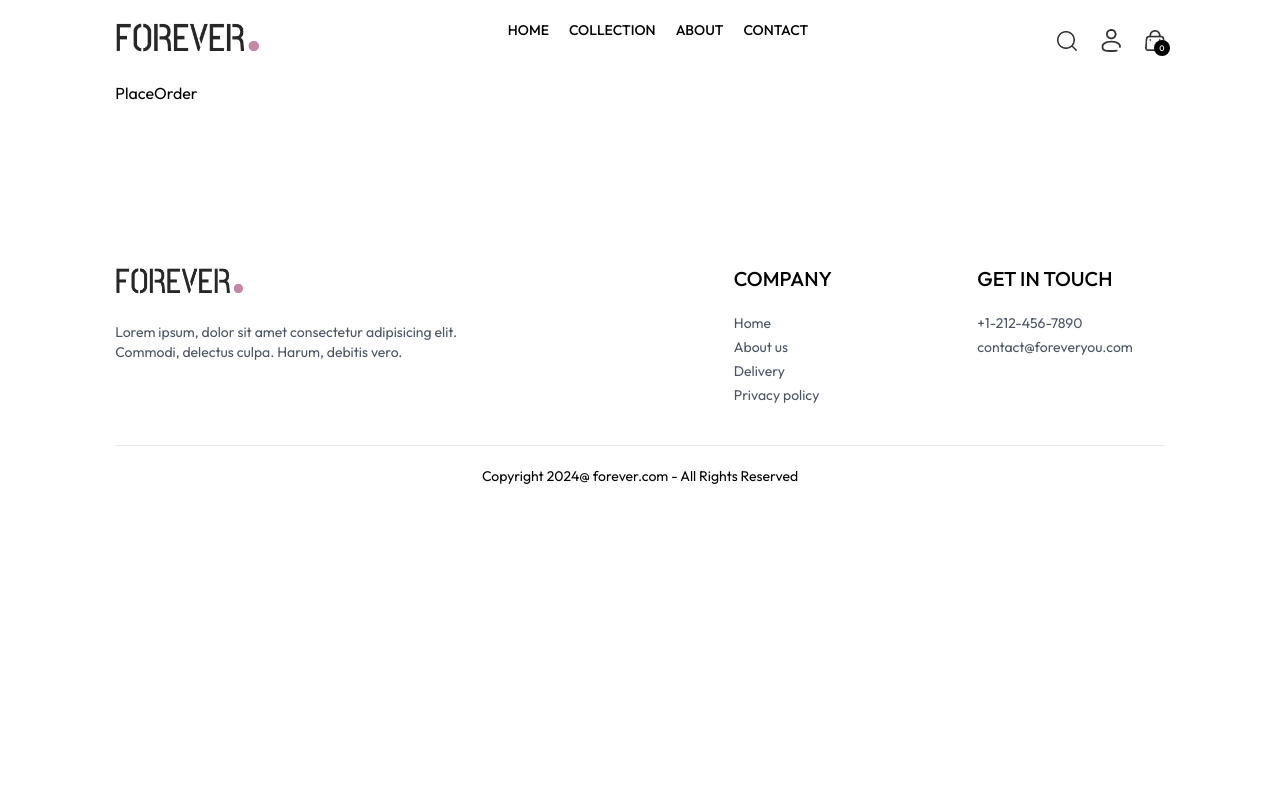
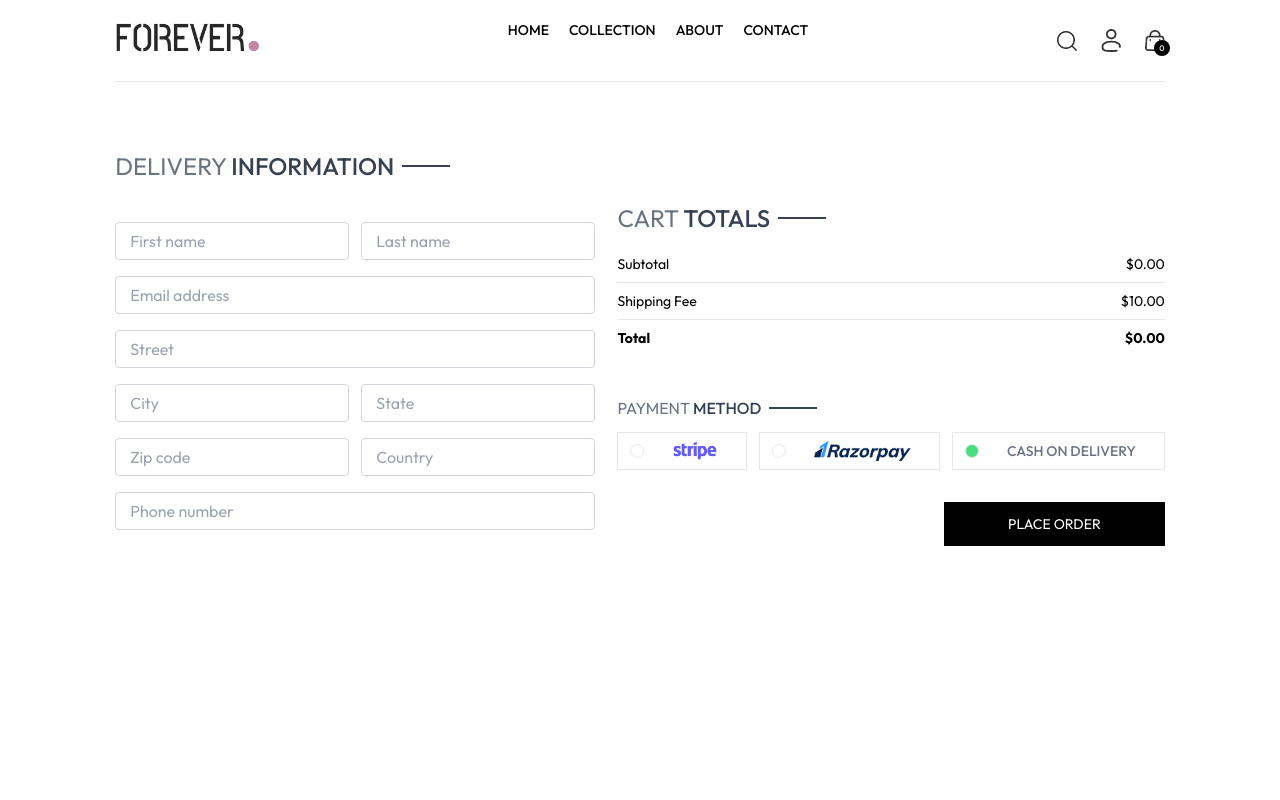
Before and after one commit to 5urafel/ECOMMERCE-APP, a React (Vite) app in the folder frontend/: page /place-order in a window 1280 px wide. Shown: the top 800 px of the page. Built offline with nearby package versions, Linux system fonts and the light colour scheme.

Commit message:
feat(place-order) :add a checkout page with a payment methods

```diff
--- a/frontend/src/pages/PlaceOrder.jsx
+++ b/frontend/src/pages/PlaceOrder.jsx
@@ -1,7 +1,134 @@
-import React from "react";
+import React, { useState, useContext } from "react";
+import Title from "../components/Title";
+import CartTotal from "../components/CartTotal";
+import { assets } from "../assets/frontend_assets/assets";
+import { ShopContext } from "../context/ShopContext";
 
 const PlaceOrder = () => {
-  return <div>PlaceOrder</div>;
+  const [paymentMethod, setPaymentMethod] = useState("cod");
+
+  const { navigate } = useContext(ShopContext);
+
+  return (
+    <div className="flex flex-col sm:flex-row justify-between gap-4 pt-5 sm:pt-14 min-h-[80vh] border-t">
+      {/* Left Section  */}
+      <div className="flex flex-col gap-4 w-full sm:max-w-[480px]">
+        <div className="text-xl sm:text-2xl my-3">
+          <Title text1={"DELIVERY"} text2={"INFORMATION"} />
+        </div>
+        <div className="flex gap-3">
+          <input
+            className="border border-gray-300 rounded py-1.5 px-3.5 w-full"
+            type="text"
+            placeholder="First name"
+          />
+          <input
+            className="border border-gray-300 rounded py-1.5 px-3.5 w-full"
+            type="text"
+            placeholder="Last name"
+          />
+        </div>
+        <input
+          className="border border-gray-300 rounded py-1.5 px-3.5 w-full"
+          type="email"
+          placeholder="Email address"
+        />
+        <input
+          className="border border-gray-300 rounded py-1.5 px-3.5 w-full"
+          type="text"
+          placeholder="Street"
+        />
+        <div className="flex gap-3">
+          <input
+            className="border border-gray-300 rounded py-1.5 px-3.5 w-full"
+            type="text"
+            placeholder="City"
+          />
+          <input
+            className="border border-gray-300 rounded py-1.5 px-3.5 w-full"
+            type="text"
+            placeholder="State"
+          />
+        </div>
+        <div className="flex gap-3">
+          <input
+            className="border border-gray-300 rounded py-1.5 px-3.5 w-full"
+            type="number"
+            placeholder="Zip code"
+          />
+          <input
+            className="border border-gray-300 rounded py-1.5 px-3.5 w-full"
+            type="text"
+            placeholder="Country"
+          />
+        </div>
+        <input
+          className="border border-gray-300 rounded py-1.5 px-3.5 w-full"
+          type="number"
+          placeholder="Phone number"
+        />
+      </div>
+
+      {/* Right Section  */}
+      <div className="mt-8">
+        <div className="mt-8 min-w-80">
+          <CartTotal />
+        </div>
+
+        <div className="mt-12">
+          <Title text1={"PAYMENT"} text2={"METHOD"} />
+
+          {/*Payment Method Selection*/}
+          <div className="flex gap-3 flex-col lg:flex-row">
+            <div
+              onClick={() => setPaymentMethod("stripe")}
+              className="flex items-center gap-3 border p-2 px-3 cursor-pointer"
+            >
+              <p
+                className={`min-w-3.5 h-3.5 border rounded-full ${
+                  paymentMethod === "stripe" ? "bg-green-400" : ""
+                }`}
+              ></p>
+              <img className="h-5 mx-4" src={assets.stripe_logo} alt="" />
+            </div>
+            <div
+              onClick={() => setPaymentMethod("razorpay")}
+              className="flex items-center gap-3 border p-2 px-3 cursor-pointer"
+            >
+              <p
+                className={`min-w-3.5 h-3.5 border rounded-full ${
+                  paymentMethod === "razorpay" ? "bg-green-400" : ""
+                }`}
+              ></p>
+              <img className="h-5 mx-4" src={assets.razorpay_logo} alt="" />
+            </div>
+            <div
+              onClick={() => setPaymentMethod("cod")}
+              className="flex items-center gap-3 border p-2 px-3 cursor-pointer"
+            >
+              <p
+                className={`min-w-3.5 h-3.5 border rounded-full ${
+                  paymentMethod === "cod" ? "bg-green-400" : ""
+                }`}
+              ></p>
+              <p className="text-gray-500 text-sm font-medium mx-4">
+                CASH ON DELIVERY
+              </p>
+            </div>
+          </div>
+
+          <div className="w-full text-end mt-8">
+            <button
+              onClick={() => navigate("/orders")}
+              className="bg-black text-white px-16 py-3 text-sm"
+            >
+              PLACE ORDER
+            </button>
+          </div>
+        </div>
+      </div>
+    </div>
+  );
 };
 
 export default PlaceOrder;
```
